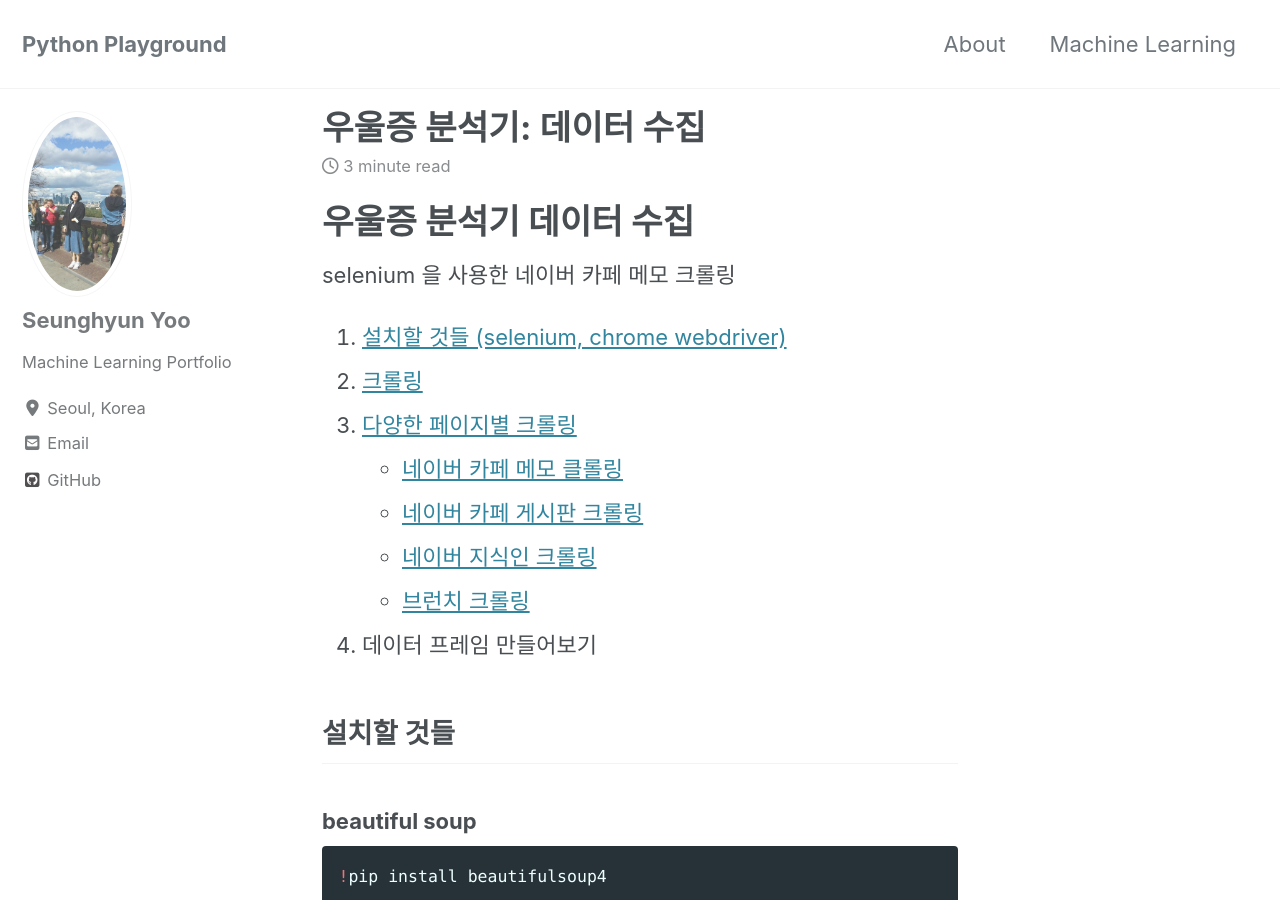
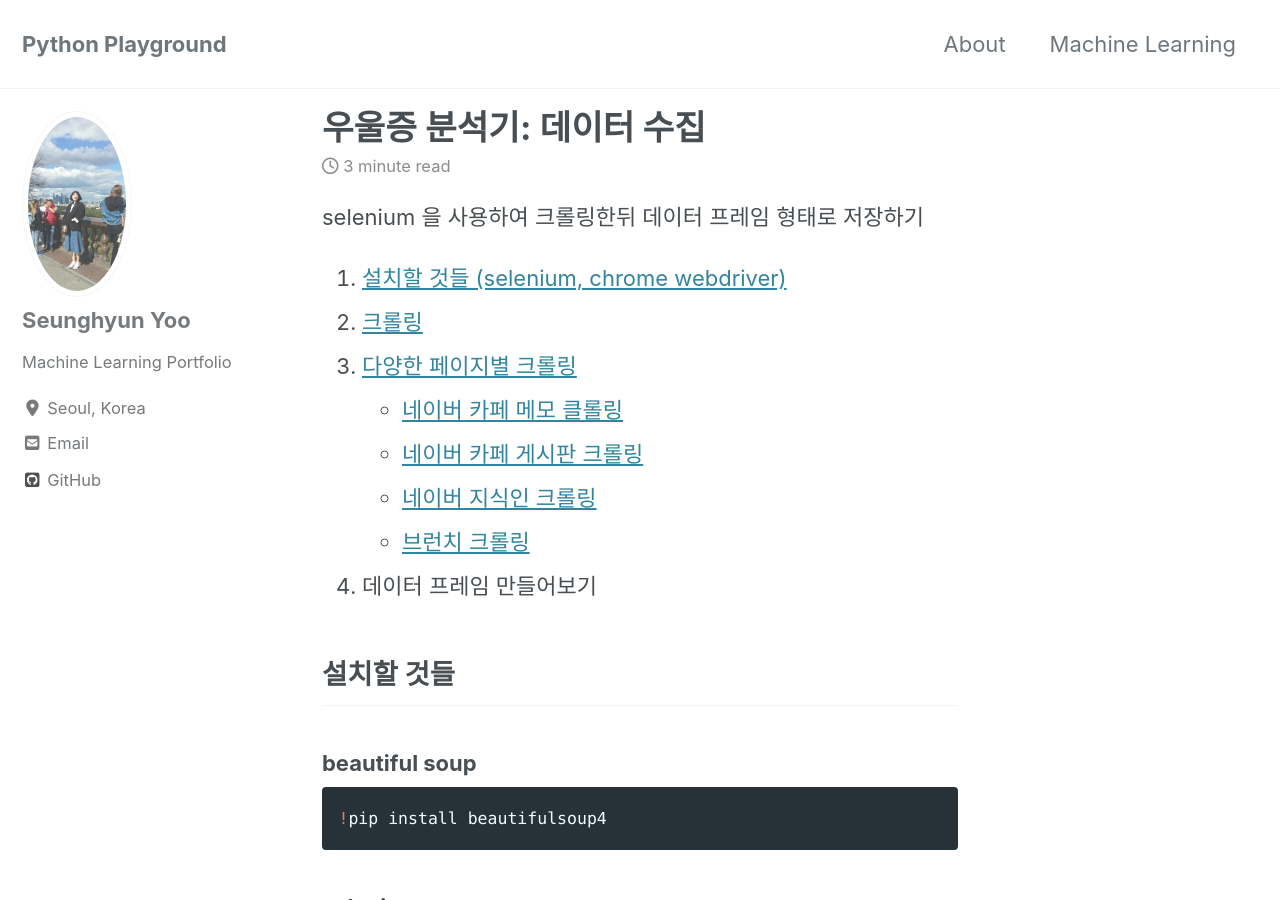
Before and after one commit to shyoo90/shyoo90.github.io, a Jekyll site: the page built from _posts/2019-10-31-crawling.md, in a window 1280 px wide and 900 px high. Built offline with Jekyll 4.4.1, drawn with Linux system fonts in a browser that asks for light colours; cached includes are drawn as plain includes; nearby versions of some CDN libraries.

Commit message:
Update 2019-10-31-crawling.md

```diff
--- a/_posts/2019-10-31-crawling.md
+++ b/_posts/2019-10-31-crawling.md
@@ -4,8 +4,7 @@ date: 2019-10-30
 tags: [machine learning, data science, python]
 excerpt: "Machine Learning, RNN, Data Science"
 ---
-# 우울증 분석기  데이터 수집
-selenium 을 사용한 네이버 카페 메모 크롤링
+selenium 을 사용하여 크롤링한뒤 데이터 프레임 형태로 저장하기
 
 1. [설치할 것들 (selenium, chrome webdriver)](#설치할-것들)
 2. [크롤링](#크롤링)
```
